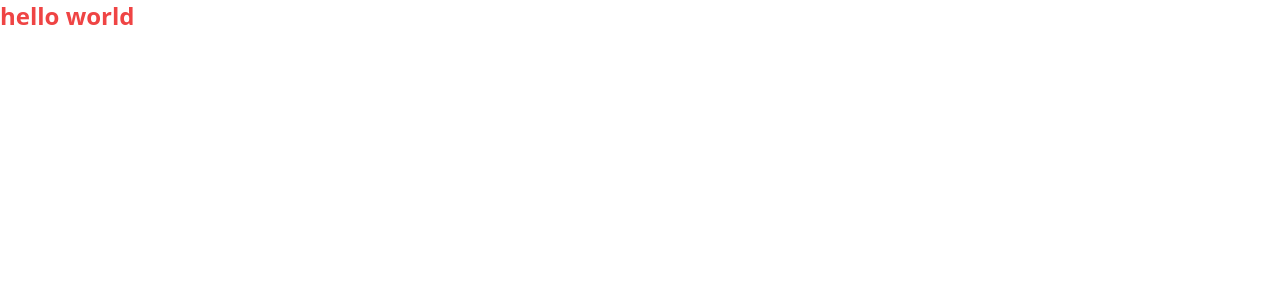
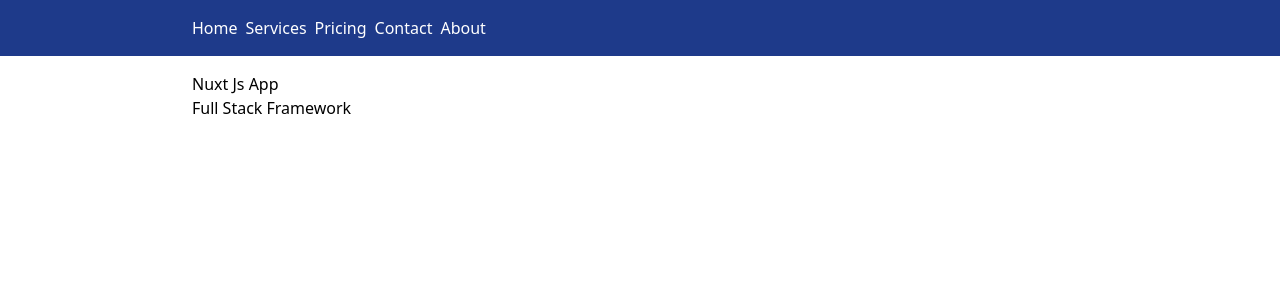
Before and after one commit to EslamKamel89/Coursera, a Nuxt app: page / in a window 1280 px wide. Shown: the top 300 px of the page. Built offline with nearby package versions, Linux system fonts and the light colour scheme.

Commit message:
add Navbar component and restructure app layout with new Info page

```diff
--- a/app.vue
+++ b/app.vue
@@ -1,3 +1,8 @@
 <template>
-  <div class="font-bold text-red-500 text-2xl">hello world</div>
+  <NavbarComp />
+  <div class="max-w-4xl mx-5 md:mx-auto mt-4">
+    <NuxtPage />
+  </div>
 </template>
+
+<script setup lang="ts"></script>
--- /dev/null
+++ b/components/Info.vue
@@ -0,0 +1,6 @@
+<template>
+  <div>Nuxt Js App</div>
+  <p>Full Stack Framework</p>
+</template>
+
+<script setup lang="ts"></script>
--- /dev/null
+++ b/components/NavbarComp.vue
@@ -0,0 +1,15 @@
+<template>
+  <nav>
+    <div class="bg-blue-900 text-white py-4 w-full">
+      <ul class="flex gap-x-2 max-w-4xl mx-5 md:mx-auto container">
+        <li><a href="/">Home</a></li>
+        <li><a href="/services">Services</a></li>
+        <li><a href="/pricing">Pricing</a></li>
+        <li><a href="/contact">Contact</a></li>
+        <li><a href="/about">About</a></li>
+      </ul>
+    </div>
+  </nav>
+</template>
+
+<script setup lang="ts"></script>
--- /dev/null
+++ b/pages/index.vue
@@ -0,0 +1,7 @@
+<template>
+  <Info />
+</template>
+
+<script setup lang="ts"></script>
+
+<style scoped></style>
```
